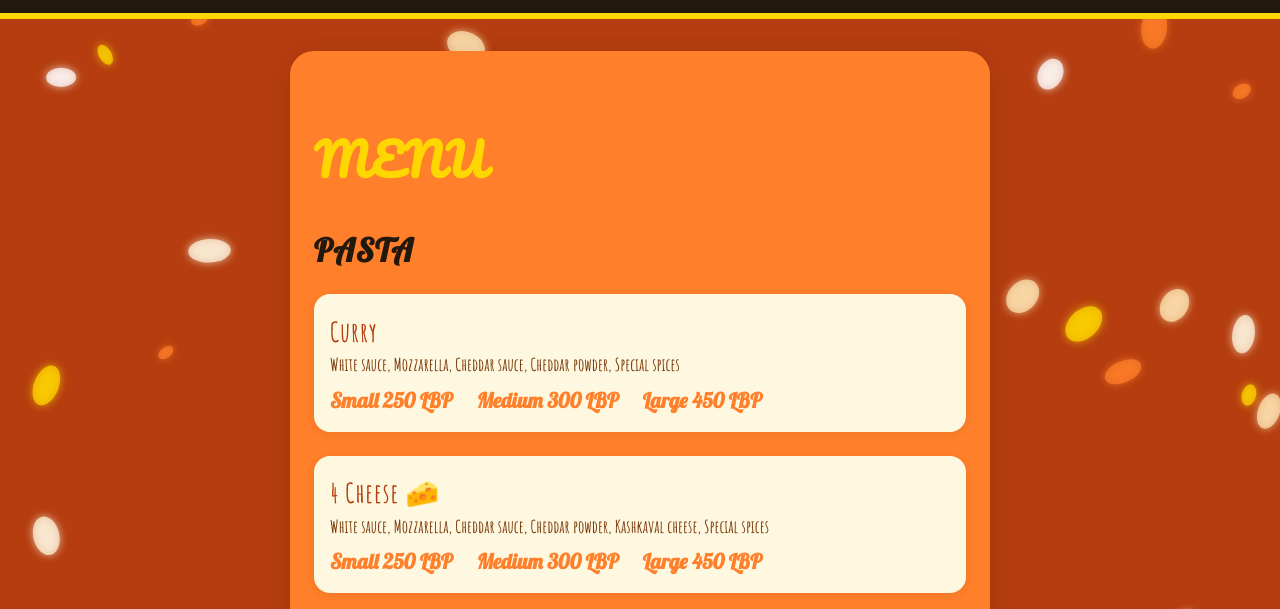
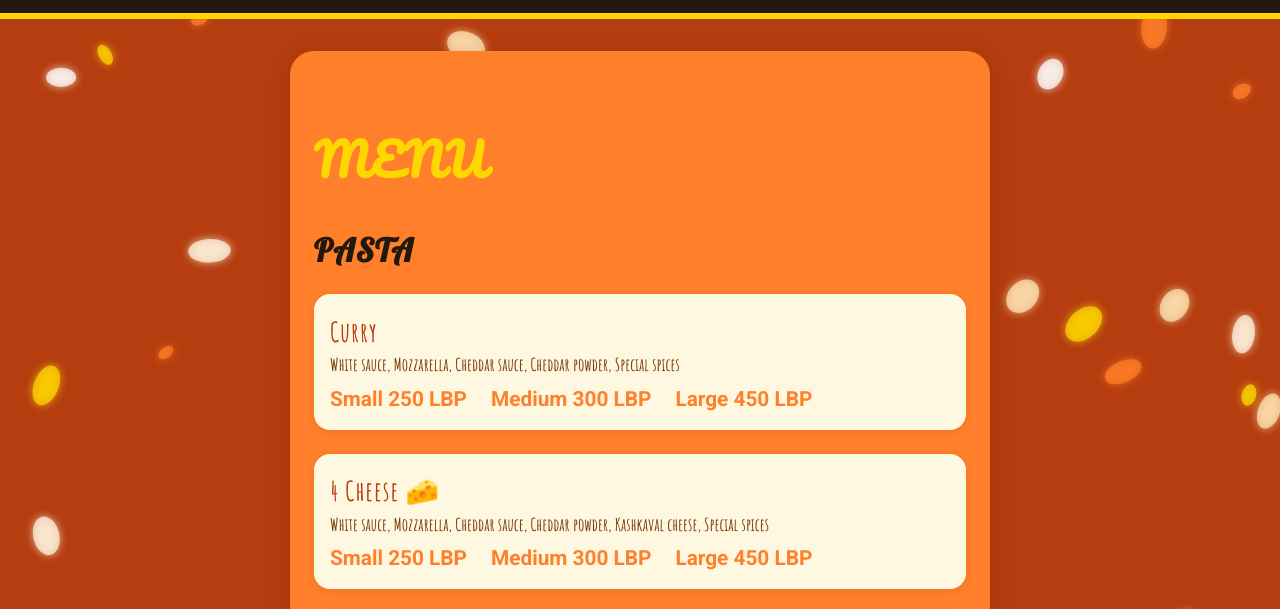
Before and after one commit to Nazz91939/PastaWNos, a plain HTML site: page index.html in a window 1280 px wide. Shown: the part 187-796 px from the top of the page. Drawn offline with Linux system fonts and the light colour scheme.

Commit message:
Change prices font to Roboto for better readability

```diff
--- a/styles.css
+++ b/styles.css
@@ -115,7 +115,7 @@ main {
   font-weight: bold;
   color: #ff7f2a;
   font-size: 1.3rem;
-  font-family: 'Lobster', cursive;
+  font-family: 'Roboto', Arial, sans-serif;
 }
 footer {
   background: #23180d;
```
